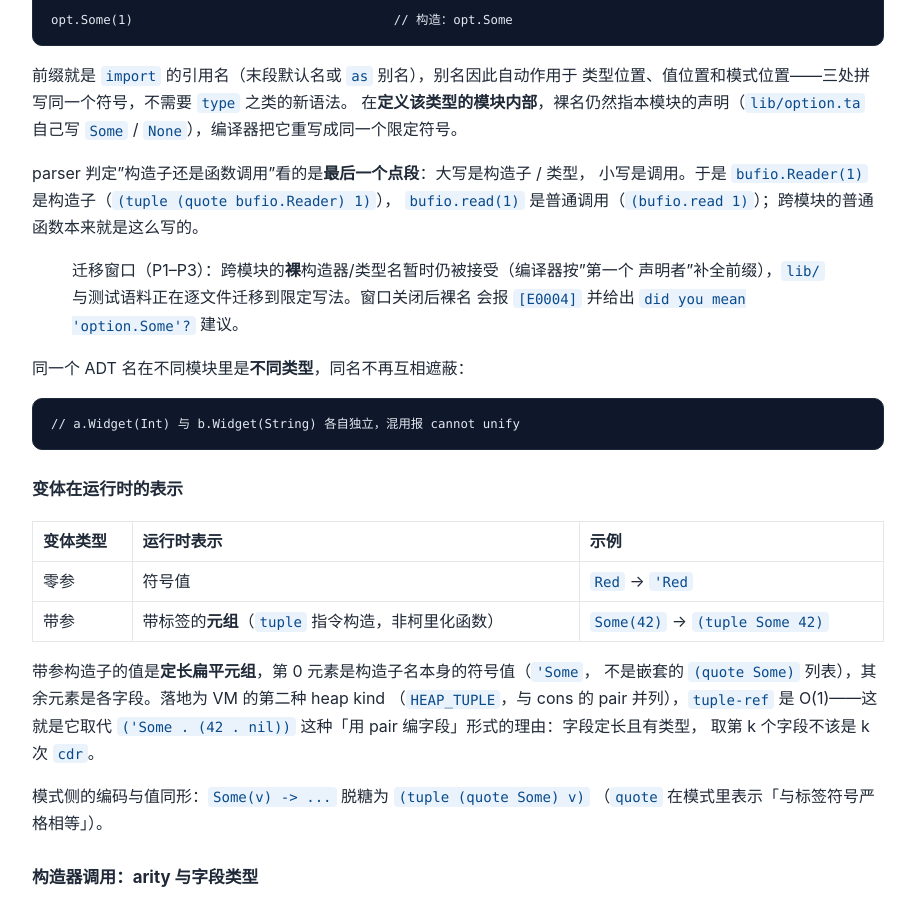
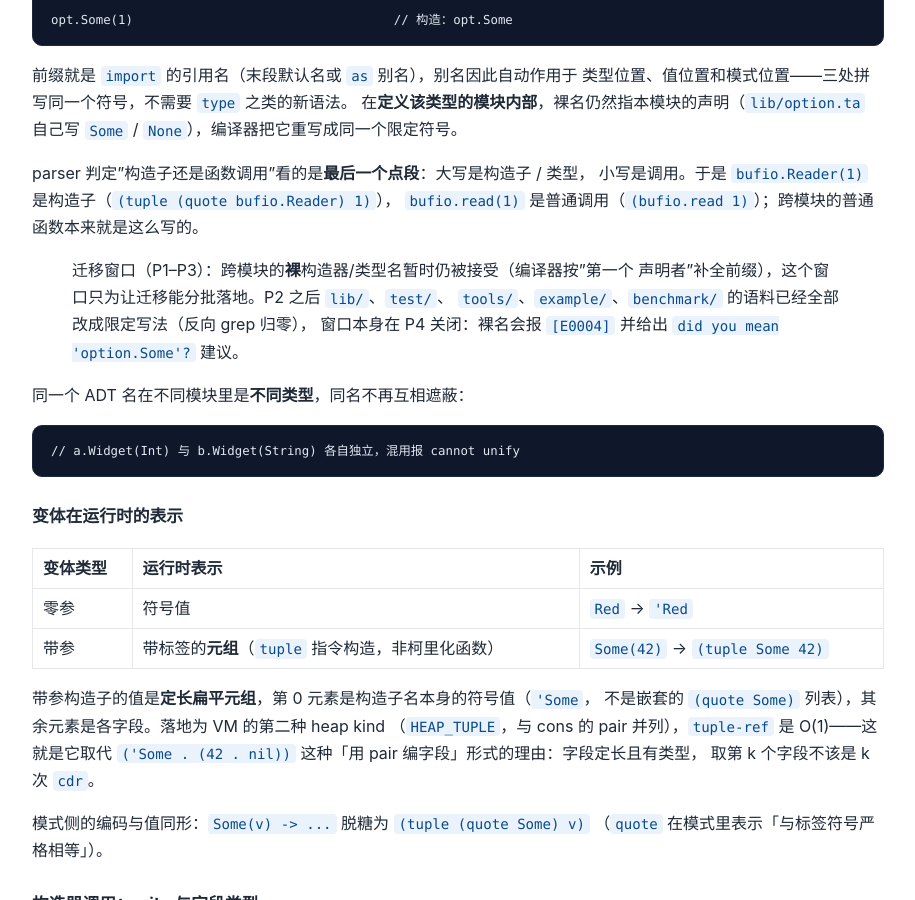
Before and after one commit to tiancaiamao/tinyactor, a Jekyll site: the page built from docs/ta-language-spec.md, in a window 1280 px wide and 900 px high, scrolled down 16909 px. Shown: the whole window, without its empty margins (182-1097 px from the left). Built offline with Jekyll 4.4.1, drawn with Linux system fonts in a browser that asks for light colours; our own code applies the rules of GitHub Pages for plain Markdown files.

Commit message:
docs(#462 P2): 迁移窗口的现状写准
spec 里那句"`lib/` 与测试语料正在逐文件迁移"在 P2 之后就过期了：语料已
全部改成限定写法，窗口只剩 P4 关闭这一件事。顺手把迁移窗口的用意写明
（分批落地），免得后来的人以为窗口是长期设计。

```diff
--- a/docs/ta-language-spec.md
+++ b/docs/ta-language-spec.md
@@ -723,8 +723,10 @@ parser 判定"构造子还是函数调用"看的是**最后一个点段**：大
 `bufio.read(1)` 是普通调用（`(bufio.read 1)`）；跨模块的普通函数本来就是这么写的。
 
 > 迁移窗口（P1–P3）：跨模块的**裸**构造器/类型名暂时仍被接受（编译器按"第一个
-> 声明者"补全前缀），`lib/` 与测试语料正在逐文件迁移到限定写法。窗口关闭后裸名
-> 会报 `[E0004]` 并给出 `did you mean 'option.Some'?` 建议。
+> 声明者"补全前缀），这个窗口只为让迁移能分批落地。P2 之后 `lib/`、`test/`、
+> `tools/`、`example/`、`benchmark/` 的语料已经全部改成限定写法（反向 grep 归零），
+> 窗口本身在 P4 关闭：裸名会报 `[E0004]` 并给出 `did you mean 'option.Some'?` 建议。
+
 
 同一个 ADT 名在不同模块里是**不同类型**，同名不再互相遮蔽：
 
```
